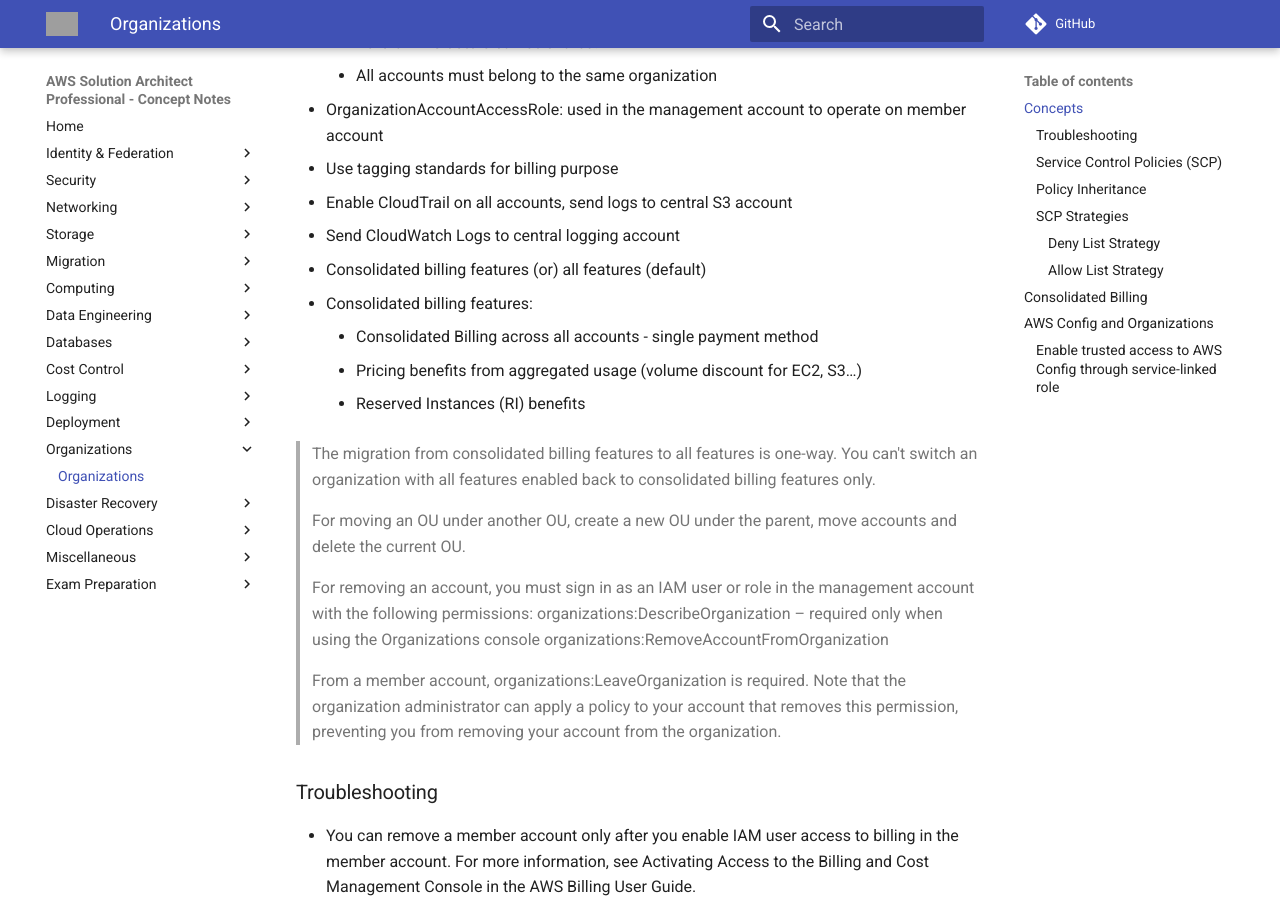
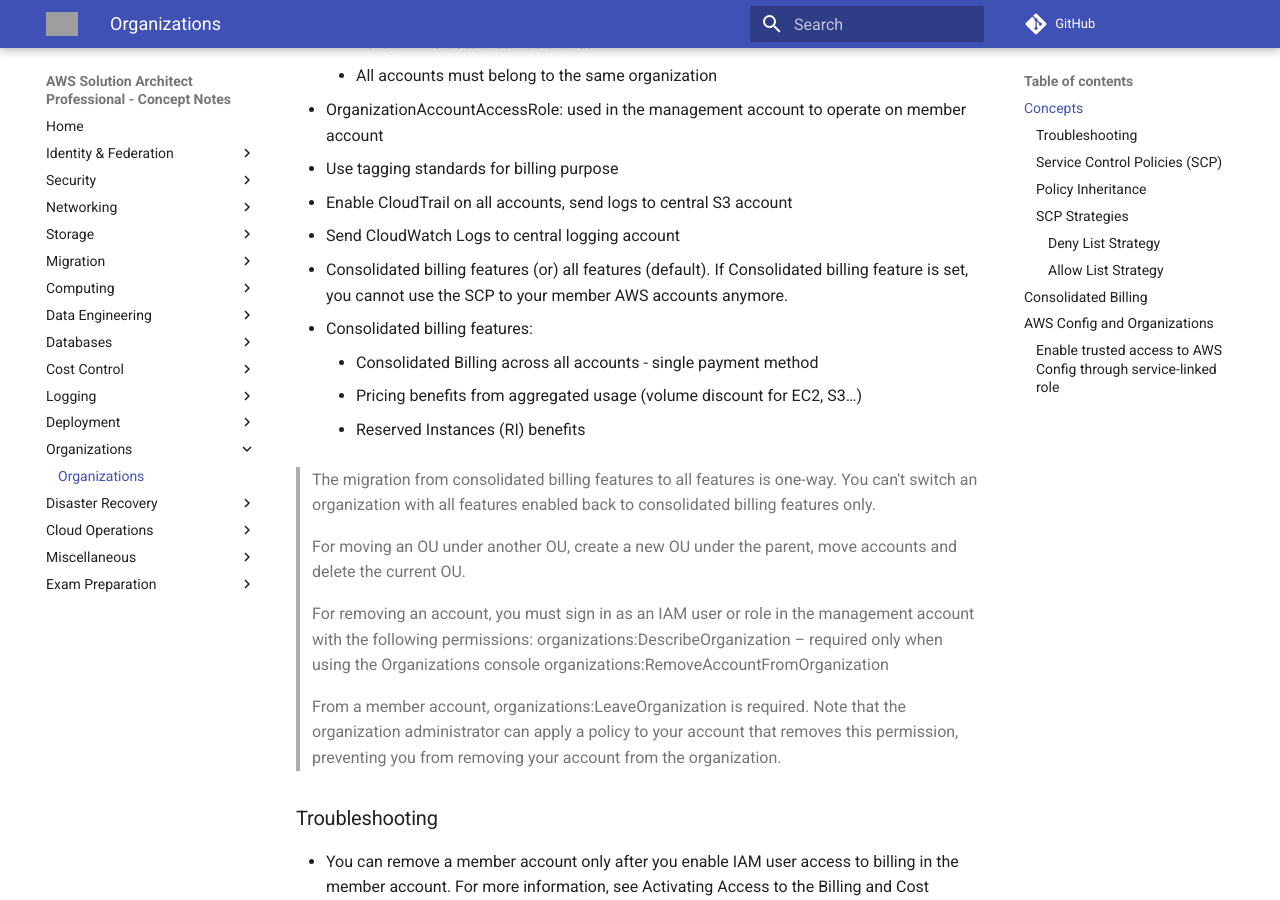
Before and after one commit to jeyabalajis/aws-certified-sa-pro-notes, an MkDocs documentation site: the page built from docs/organizations/organizations.md, in a window 1280 px wide and 900 px high, scrolled down 831 px. Built offline with MkDocs 1.6.1 and Material for MkDocs 9.7.7, drawn with Linux system fonts in a browser that asks for light colours; comment, search, counter and statistics services are not loaded; grey boxes are pictures that could not be loaded.

Commit message:
Update organizations.md

```diff
--- a/docs/organizations/organizations.md
+++ b/docs/organizations/organizations.md
@@ -25,7 +25,7 @@
 - Use tagging standards for billing purpose
 - Enable CloudTrail on all accounts, send logs to central S3 account
 - Send CloudWatch Logs to central logging account
-- Consolidated billing features (or) all features (default)
+- Consolidated billing features (or) all features (default). If Consolidated billing feature is set, you cannot use the SCP to your member AWS accounts anymore.
 - Consolidated billing features:
     - Consolidated Billing across all accounts - single payment method
     - Pricing benefits from aggregated usage (volume discount for EC2, S3…)
```
